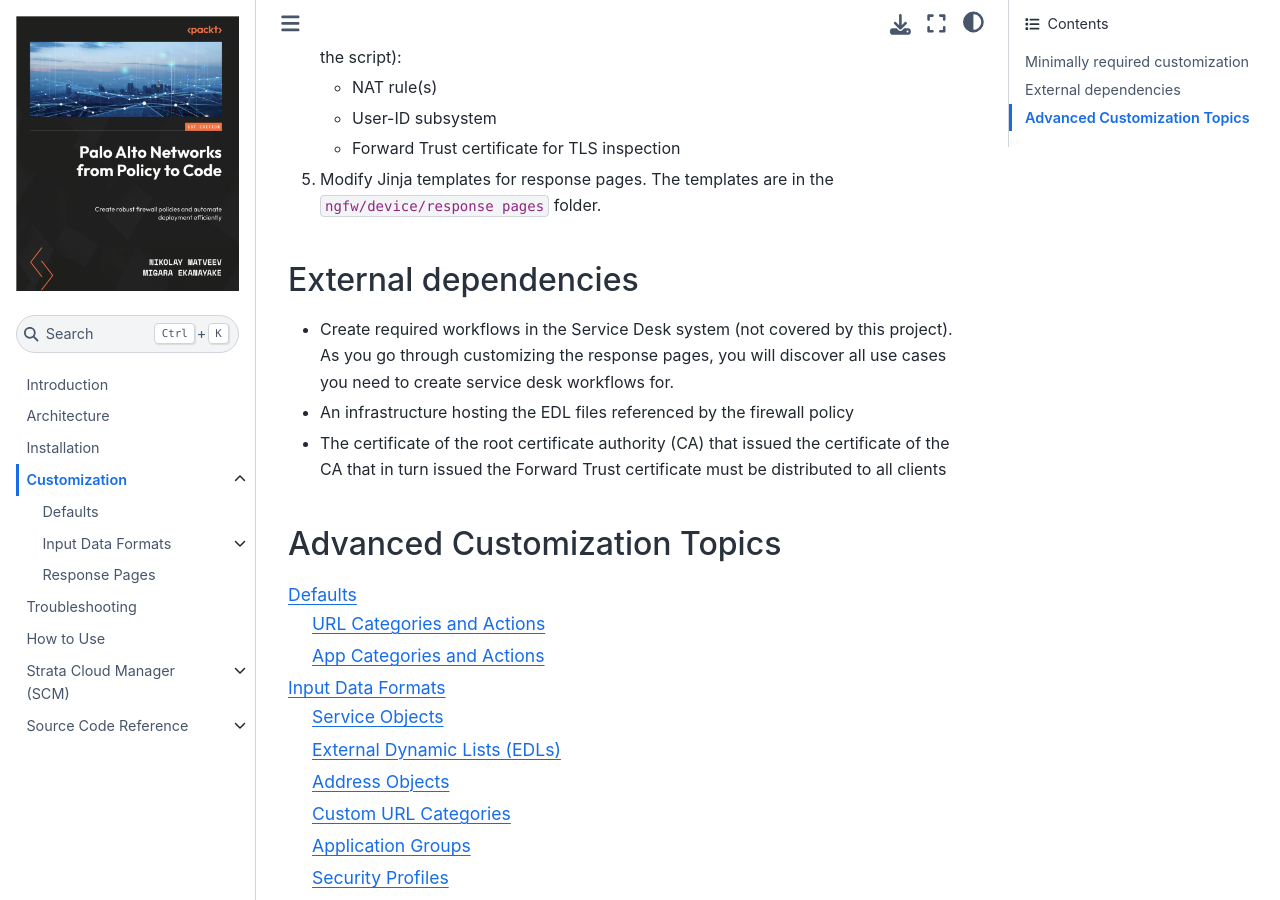
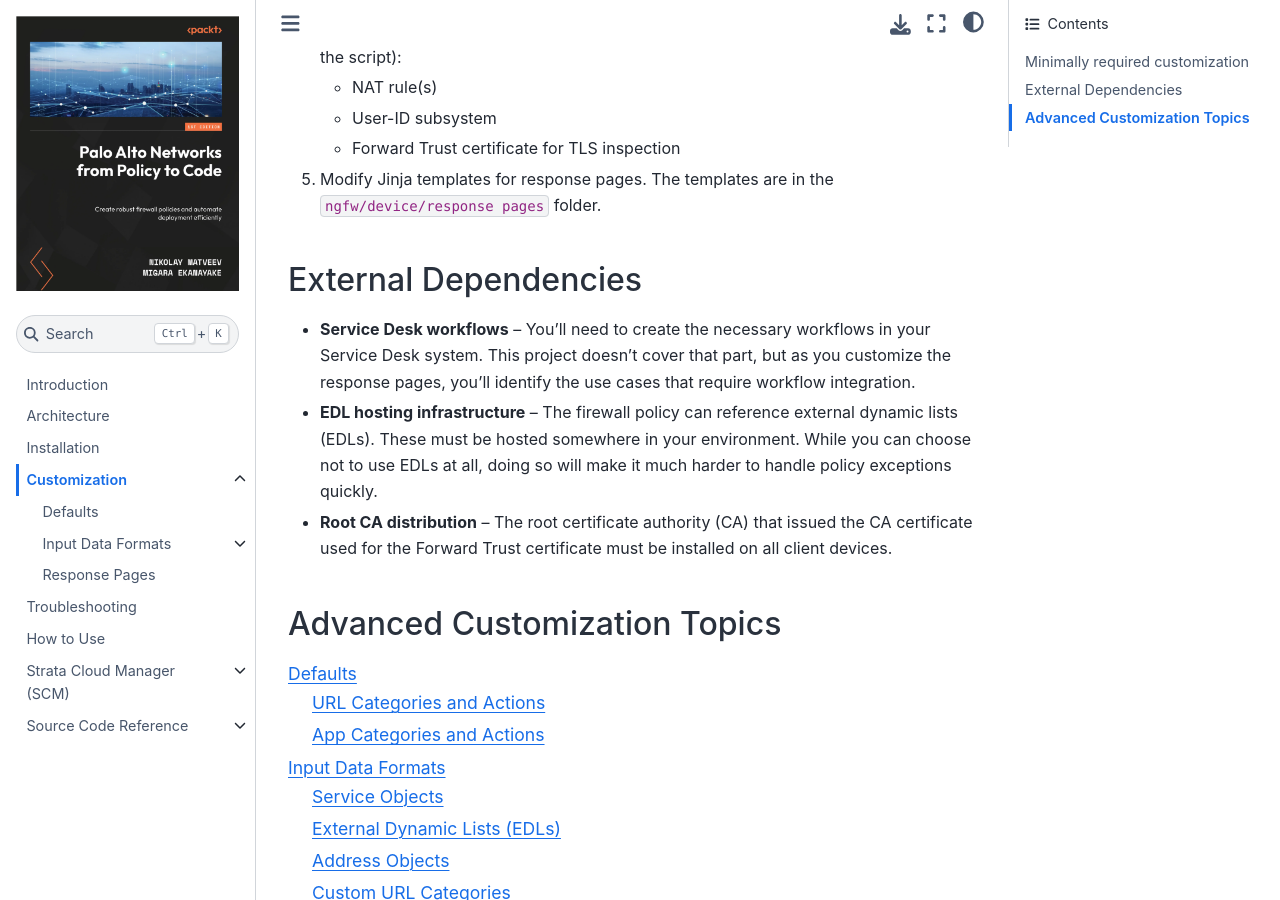
Before and after one commit to ngfw-automation/policy-as-a-code, a Sphinx documentation site: the page built from docs/source/customization.rst, in a window 1280 px wide and 900 px high, scrolled down 1112 px. Built offline with Sphinx 7.4.7 and the Sphinx Book theme 1.1.4, drawn with Linux system fonts in a browser that asks for light colours.

Commit message:
Revise customization guide to clarify external dependencies section

```diff
--- a/docs/source/customization.rst
+++ b/docs/source/customization.rst
@@ -49,12 +49,19 @@
 5. Modify Jinja templates for response pages. The templates are in the ``ngfw/device/response pages`` folder.
 
 
-External dependencies
+External Dependencies
 ---------------------
 
-- Create required workflows in the Service Desk system (not covered by this project). As you go through customizing the response pages, you will discover all use cases you need to create service desk workflows for.
-- An infrastructure hosting the EDL files referenced by the firewall policy
-- The certificate of the root certificate authority (CA) that issued the certificate of the CA that in turn issued the Forward Trust certificate must be distributed to all clients
+- **Service Desk workflows** – You’ll need to create the necessary workflows in your Service Desk system.
+  This project doesn’t cover that part, but as you customize the response pages, you’ll identify the use cases
+  that require workflow integration.
+
+- **EDL hosting infrastructure** – The firewall policy can reference external dynamic lists (EDLs).
+  These must be hosted somewhere in your environment. While you can choose not to use EDLs at all,
+  doing so will make it much harder to handle policy exceptions quickly.
+
+- **Root CA distribution** – The root certificate authority (CA) that issued the CA certificate used
+  for the Forward Trust certificate must be installed on all client devices.
 
 
 Advanced Customization Topics
```
